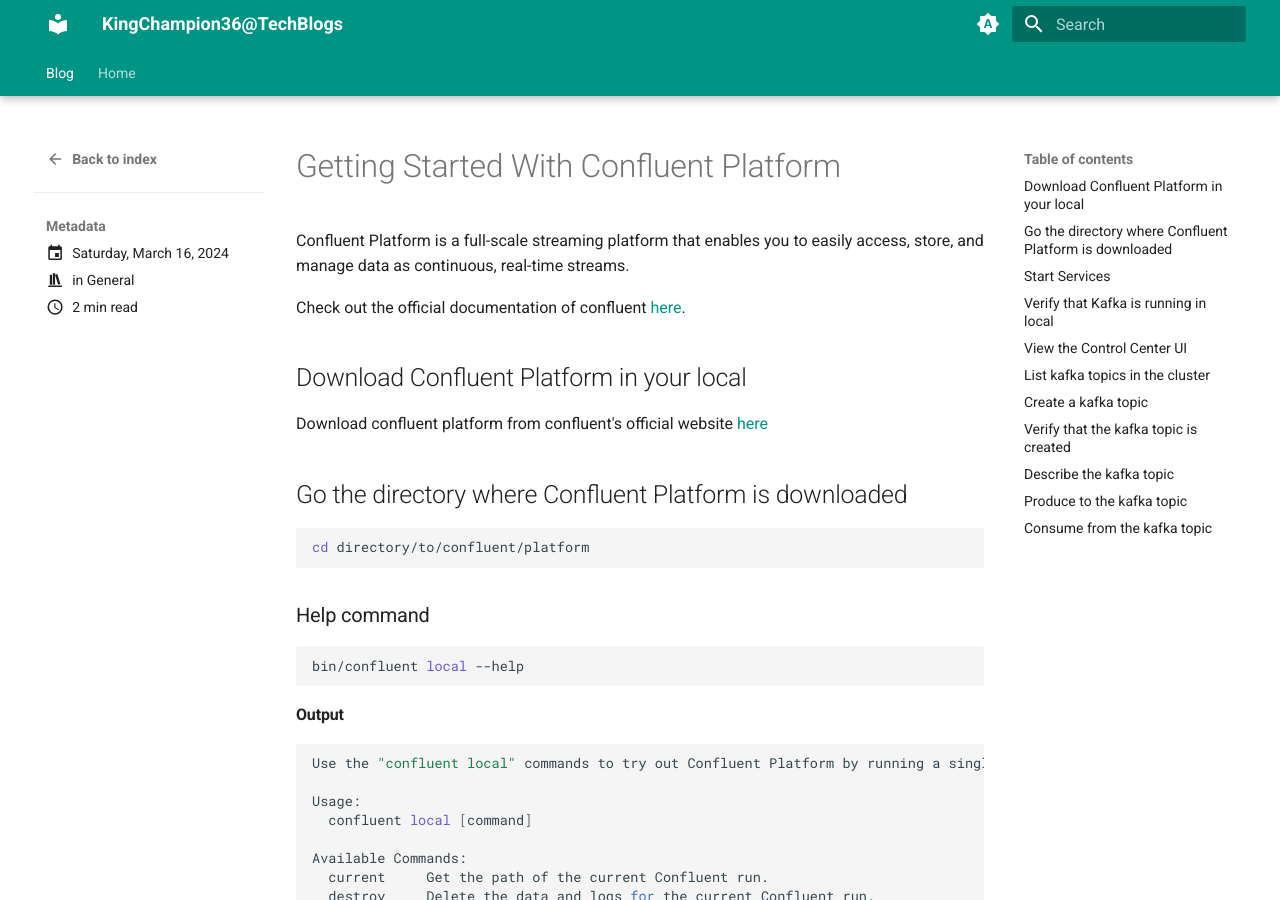
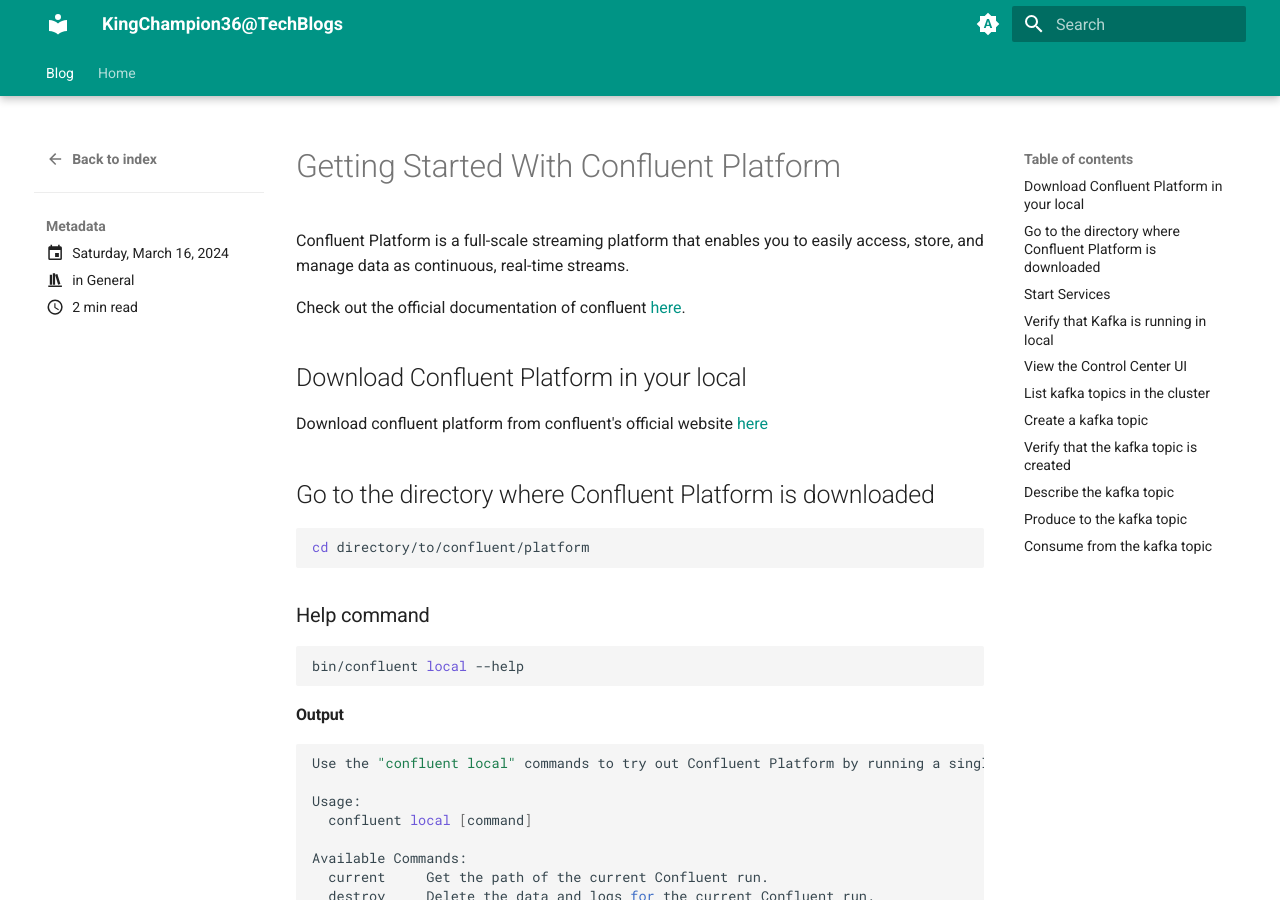
Before and after one commit to KingChampion36/algotech, an MkDocs documentation site: the page built from docs/blog/posts/confluent-platform-basics.md, in a window 1280 px wide and 900 px high. Built offline with MkDocs 1.6.1 and Material for MkDocs 9.7.7, drawn with Linux system fonts in a browser that asks for light colours.

Commit message:
fix: Fix Typo (#5)

````diff
--- a/docs/blog/posts/confluent-platform-basics.md
+++ b/docs/blog/posts/confluent-platform-basics.md
@@ -19,7 +19,7 @@
 
 Download confluent platform from confluent's official website [here](https://www.confluent.io/get-started/?product=self-managed)
 
-## Go the directory where Confluent Platform is downloaded
+## Go to the directory where Confluent Platform is downloaded
 
 ```shell
 cd directory/to/confluent/platform
````
